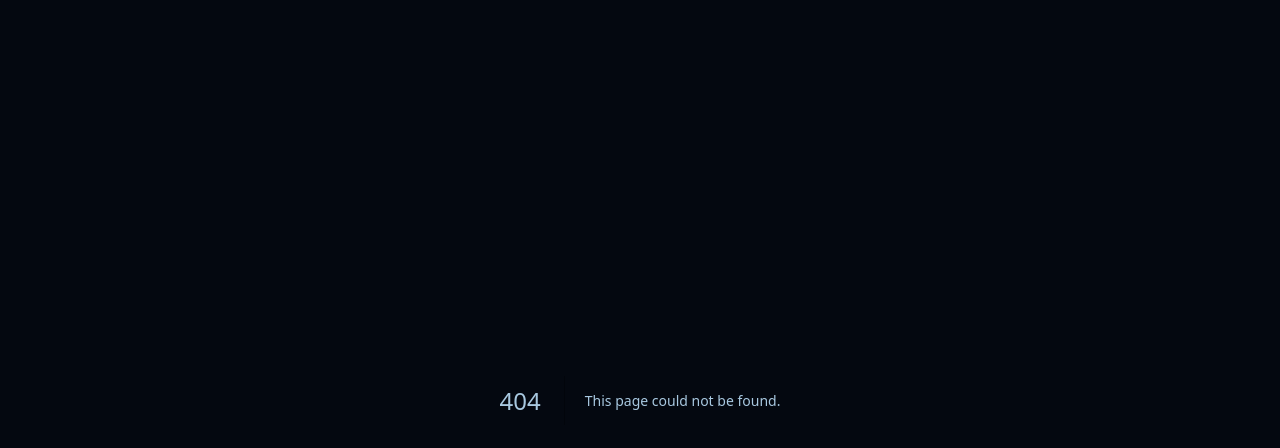
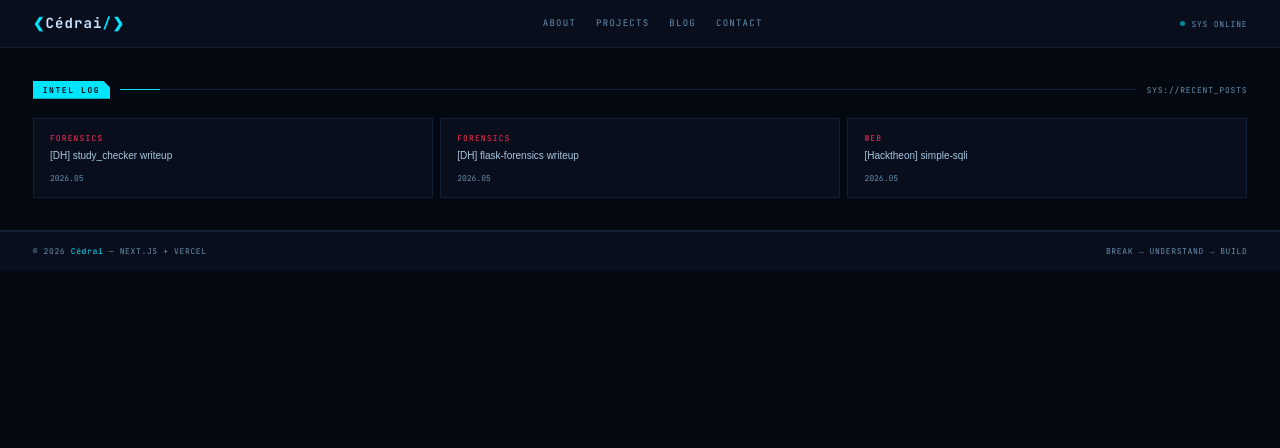
Before and after one commit to rinhye05/cedrai-portfolio, a Next.js app: page /blog in a window 1280 px wide. Before the commit this address had no page. Shown: the top 448 px of the page. Built offline with nearby package versions, Linux system fonts and the light colour scheme; no server answers.

Commit message:
feat: projects and blog separate pages

```diff
--- /dev/null
+++ b/app/blog/page.tsx
@@ -0,0 +1,13 @@
+import Blog from '@/components/Blog'
+import Nav from '@/components/Nav'
+import Footer from '@/components/Footer'
+
+export default function BlogPage() {
+  return (
+    <main>
+      <Nav />
+      <Blog />
+      <Footer />
+    </main>
+  )
+}
--- /dev/null
+++ b/app/projects/page.tsx
@@ -0,0 +1,13 @@
+import Projects from '@/components/Projects'
+import Nav from '@/components/Nav'
+import Footer from '@/components/Footer'
+
+export default function ProjectsPage() {
+  return (
+    <main>
+      <Nav />
+      <Projects />
+      <Footer />
+    </main>
+  )
+}
--- a/components/Nav.tsx
+++ b/components/Nav.tsx
@@ -4,8 +4,8 @@ import Link from 'next/link'
 
 const links = [
   { label: 'ABOUT',    href: '/about'    },
-  { label: 'PROJECTS', href: '#projects' },
-  { label: 'BLOG',     href: '#blog'     },
+  { label: 'PROJECTS', href: '/projects' },
+  { label: 'BLOG',     href: '/blog'     },
   { label: 'CONTACT',  href: '#contact'  },
 ]
 
```
